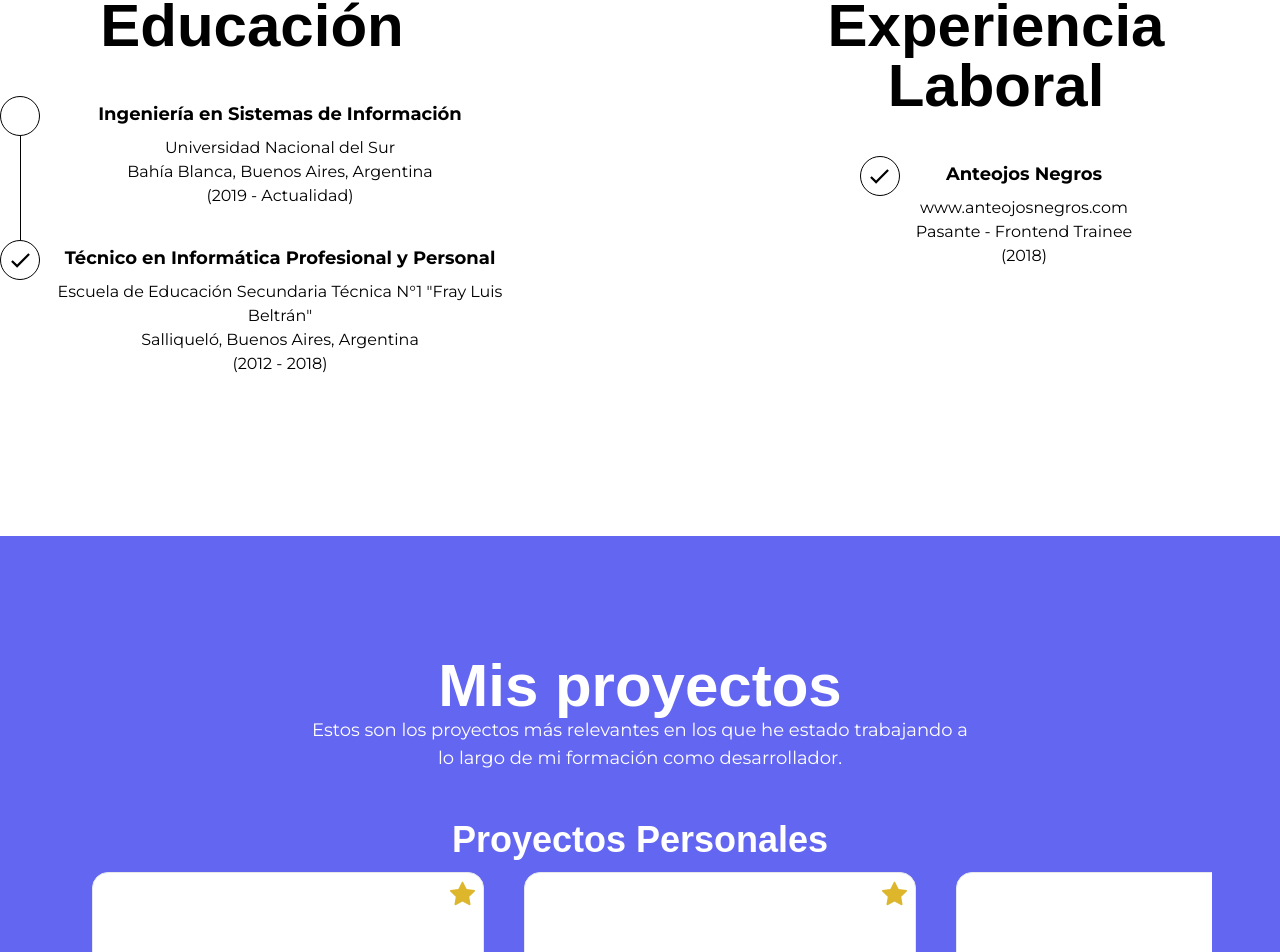
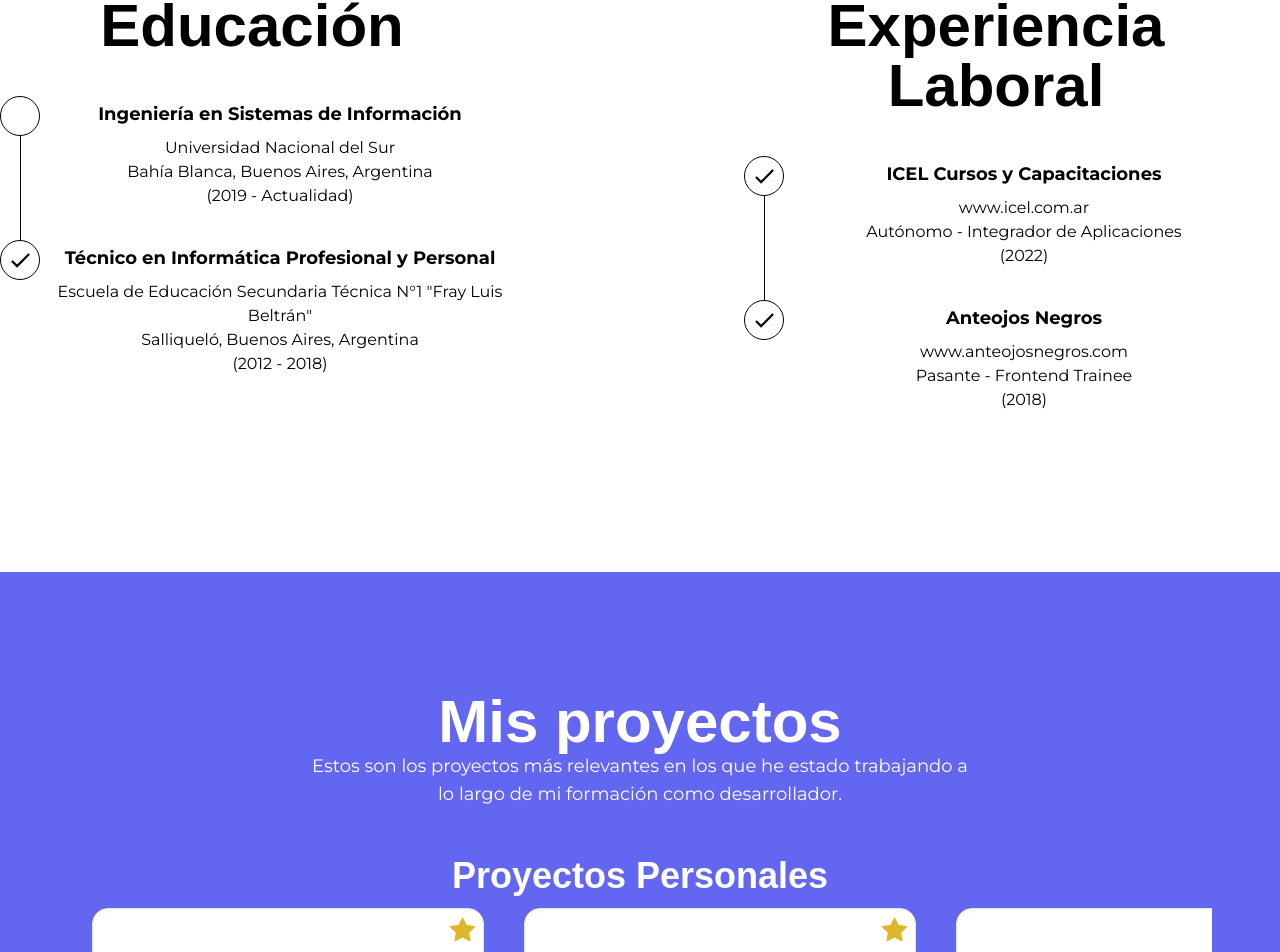
Before and after one commit to FerminAlvarez/Portfolio, a React (Create React App) app: page / in a window 1280 px wide. Shown: the part 2614-3566 px from the top of the page. Built offline with nearby package versions, Linux system fonts and the light colour scheme; the HTML template or start-up script is replaced by a standard one.

Commit message:
Added career info

```diff
--- a/src/components/career.js
+++ b/src/components/career.js
@@ -3,10 +3,26 @@ import { IoMdCheckmark } from "react-icons/io";
 export default function Career() {
   return (
     <div className="flex flex-col text-black">
-      <h1 className="text-4xl sm:text-6xl font-bold title-hero mt-10">
+      <h1 className="text-4xl sm:text-6xl font-bold title-hero  mt-10">
         Experiencia Laboral
       </h1>
-      <div className="flex mx-auto my-10">
+      <div className="flex mx-auto mt-10 ">
+        <div className="hidden md:flex md:flex-col items-center md:mr-4">
+          <div>
+            <div className="flex items-center justify-center w-10 h-10 border rounded-full border-black">
+              <IoMdCheckmark size={25} />
+            </div>
+          </div>
+          <div className="w-px h-full bg-black" />
+        </div>
+        <div className="pt-1 pb-8 md:w-[28rem] ">
+          <p className="mb-2 text-lg font-bold">ICEL Cursos y Capacitaciones</p>
+          <p className="">www.icel.com.ar</p>
+          <p className="">Autónomo - Integrador de Aplicaciones</p>
+          <p className="">(2022)</p>
+        </div>
+      </div>
+      <div className="flex mx-auto">
         <div className="hidden md:flex md:flex-col items-center md:mr-4">
           <div>
             <div className="flex items-center justify-center w-10 h-10 border rounded-full border-black ">
@@ -14,7 +30,7 @@ export default function Career() {
             </div>
           </div>
         </div>
-        <div className="pt-1 pb-8 ">
+        <div className="pt-1 pb-8 md:w-[28rem]">
           <p className="mb-2 text-lg font-bold">Anteojos Negros</p>
           <p className="">www.anteojosnegros.com</p>
           <p className="">Pasante - Frontend Trainee</p>
```
